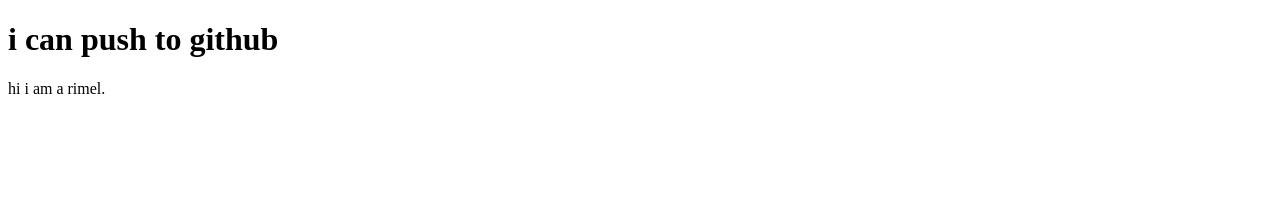
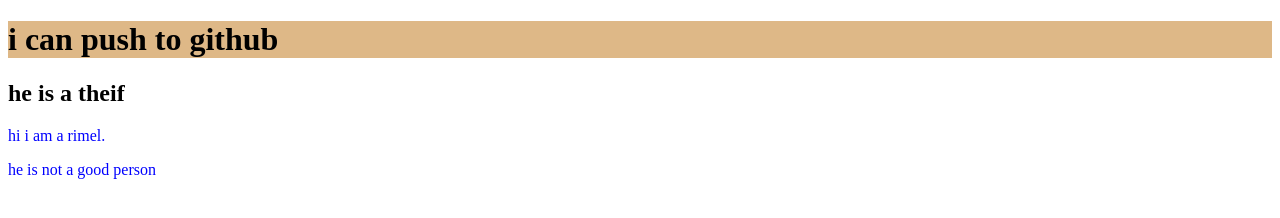
Before and after one commit to Rumel011/my-second-repo, a plain HTML site: page index.html in a window 1280 px wide. Drawn offline with Linux system fonts and the light colour scheme.

Commit message:
styloes add

```diff
--- a/index.html
+++ b/index.html
@@ -5,9 +5,13 @@
     <meta http-equiv="X-UA-Compatible" content="IE=edge">
     <meta name="viewport" content="width=device-width, initial-scale=1.0">
     <title>my-second-github-repo</title>
+    <link rel="stylesheet" href="style.css">
 </head>
 <body>
     <h1>i can push to github</h1>
+    <h2>he is a theif</h2>
     <p>hi i am a rimel. </p>
+    <P>he is not a good person</P>
+
 </body>
 </html>
--- /dev/null
+++ b/style.css
@@ -0,0 +1,6 @@
+p{
+    color: blue;
+}
+h1{
+    background-color: burlywood;
+}
```
